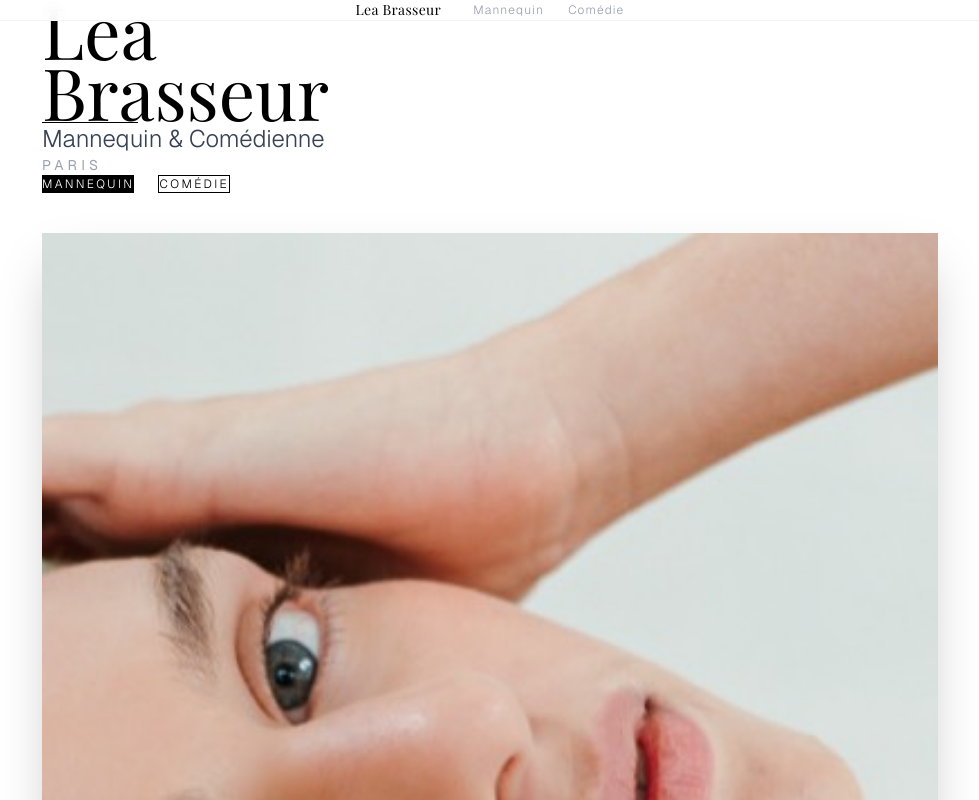
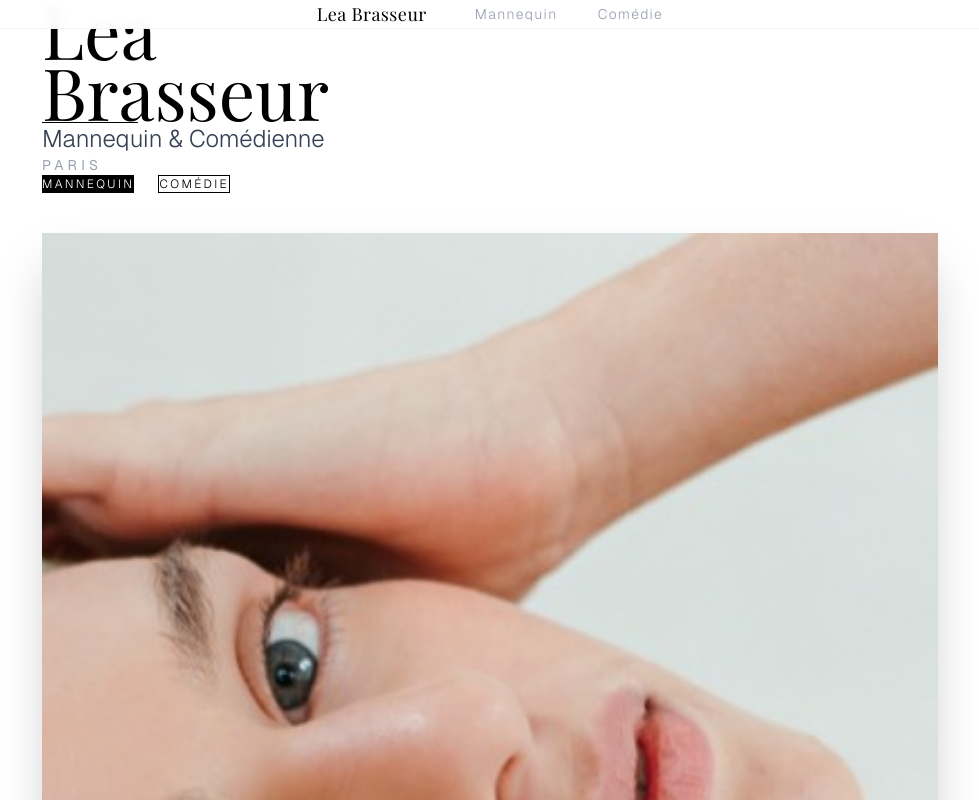
Before and after one commit to tfwb5wfxwq-crypto/leabrasseur, a Next.js app: page /leabrasseur/ in a window 1280 px wide. Shown: the top 800 px of the page, without its empty margins (150-1129 px from the left). Built offline with nearby package versions, Linux system fonts and the light colour scheme; a web font is replaced by a local one.

Commit message:
Fix header plus gros + plus d'espace - py-8, text-lg/sm, gap-12, pt-64, px-20

```diff
--- a/app/page.tsx
+++ b/app/page.tsx
@@ -14,15 +14,15 @@ export default function Home() {
       <div className="min-h-screen bg-white">
         {/* Nav */}
         <nav className="fixed top-0 left-0 right-0 z-50 bg-white/95 backdrop-blur-sm border-b border-gray-100">
-          <div className="flex items-center justify-center gap-8 px-6 py-6">
+          <div className="flex items-center justify-center gap-12 px-8 py-8">
             <button
               onClick={() => setView('home')}
-              className="text-sm font-light tracking-wide"
+              className="text-lg font-light tracking-wide"
               style={{ fontFamily: "'Playfair Display', serif" }}
             >
               Lea Brasseur
             </button>
-            <div className="flex gap-6 text-xs tracking-widest uppercase font-light">
+            <div className="flex gap-10 text-sm tracking-widest uppercase font-light">
               <button
                 onClick={() => setView('modeling')}
                 className={view === 'modeling' ? 'text-black' : 'text-gray-400 hover:text-black transition-colors'}
@@ -96,8 +96,8 @@ export default function Home() {
 
         {/* MODELING */}
         {view === 'modeling' && (
-          <main className="pt-56 pb-20">
-            <div className="max-w-6xl mx-auto px-16">
+          <main className="pt-64 pb-20">
+            <div className="max-w-6xl mx-auto px-20">
               <div className="mb-24 text-center">
                 <h2
                   className="text-4xl md:text-5xl font-light mb-3"
@@ -162,8 +162,8 @@ export default function Home() {
 
         {/* ACTING */}
         {view === 'acting' && (
-          <main className="pt-56 pb-20">
-            <div className="max-w-5xl mx-auto px-16">
+          <main className="pt-64 pb-20">
+            <div className="max-w-5xl mx-auto px-20">
               <div className="mb-24 text-center">
                 <h2
                   className="text-4xl md:text-5xl font-light mb-3"
```
